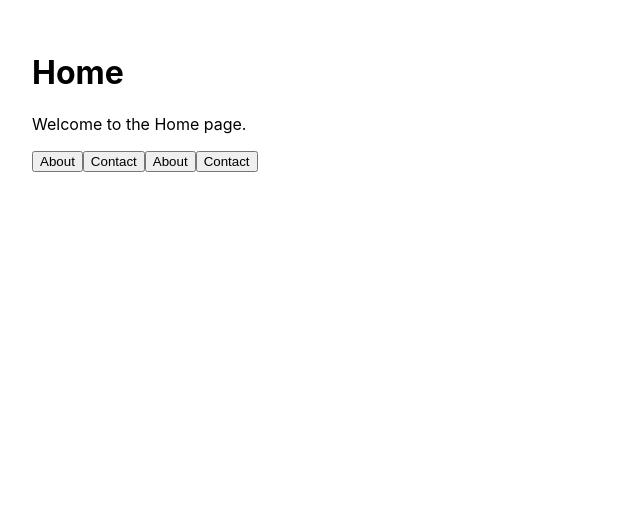
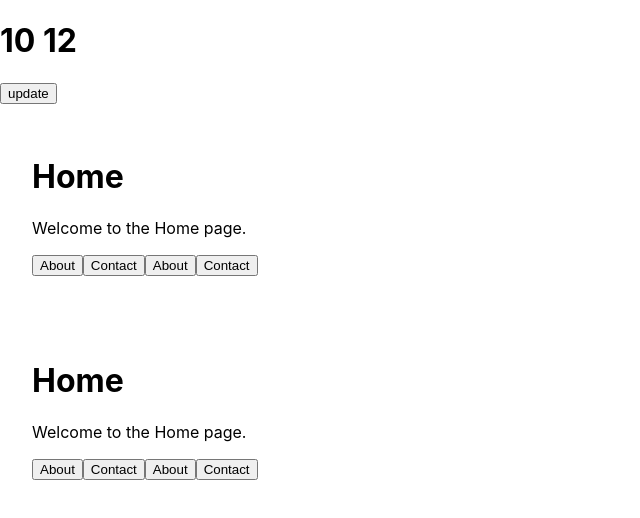
Before and after one commit to SaurabhRathi/react_helloWorld, a React (Create React App) app: page / in a window 1280 px wide. Shown: the top 518 px of the page, without its empty margins (0-640 px from the left). Built offline with nearby package versions, Linux system fonts and the light colour scheme.

Commit message:
Memo vs useMemo

```diff
--- a/src/App.js
+++ b/src/App.js
@@ -3,11 +3,21 @@ import Home from './home/home';
 import About from './about/about';
 import Contact from './contact/contact';
 import { Route, Routes } from 'react-router-dom';
+import { useState } from 'react';
 
 
 function App() {
+  var a = 10
+  let [num , setnum] = useState(12)
+  function update() {
+     a++
+     setnum(num+1)
+  }
   return (
     <div>
+      <h1>{a} {num}</h1>
+      <button onClick={update}>update</button>
+      <Home></Home>
       <Routes>
         <Route path="/" element={<Home></Home>}></Route>
         <Route path="/home" element={<Home></Home>}></Route>
--- a/src/about/about.js
+++ b/src/about/about.js
@@ -1,6 +1,7 @@
 import React from "react";
 
 function About() {
+  console.log("about.......")
   return (
     <main style={{ padding: "2rem" }}>
       <h1>About</h1>
```
Also changed, not shown: src/home/home.js (+8 -1 lines).
